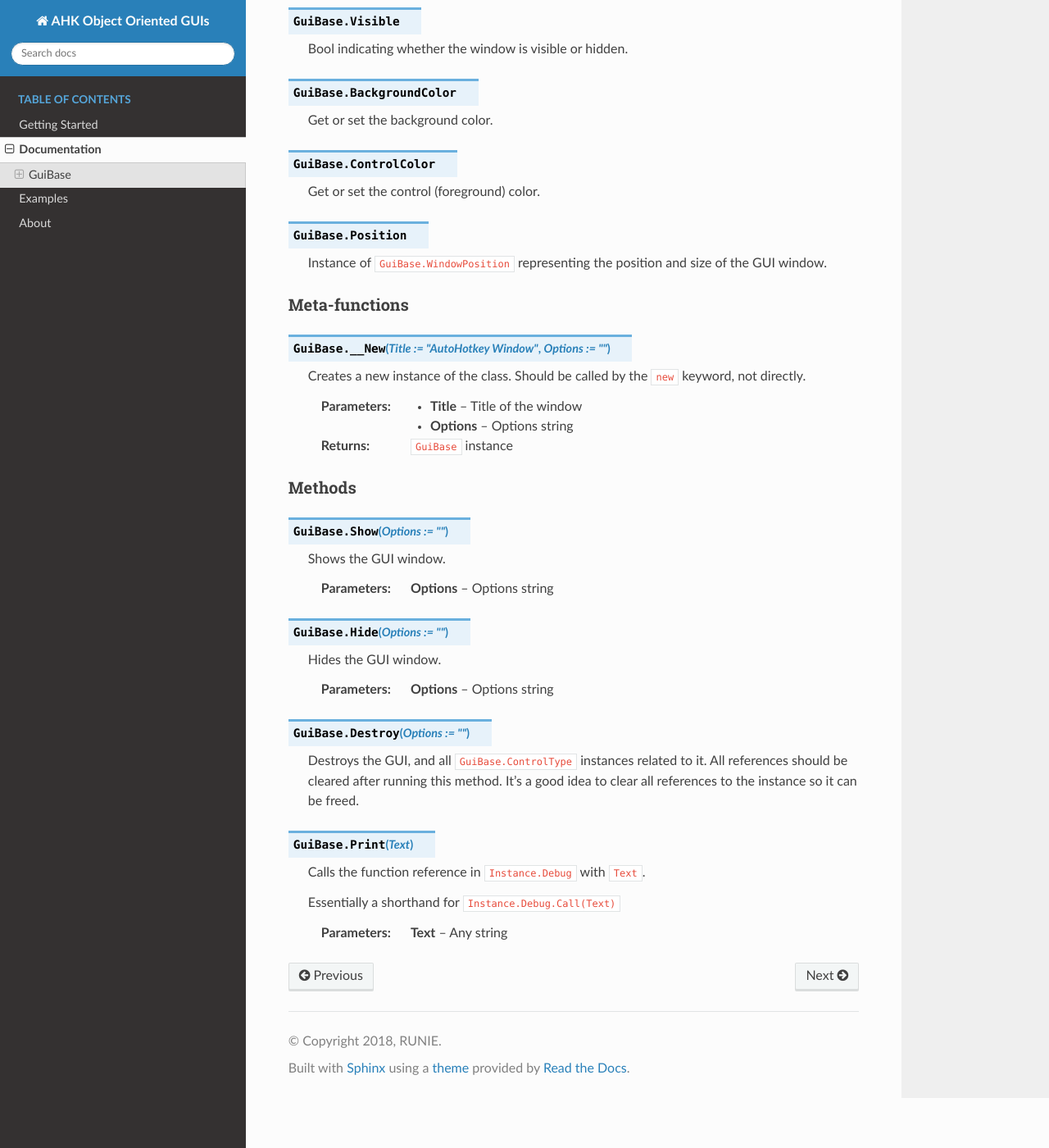
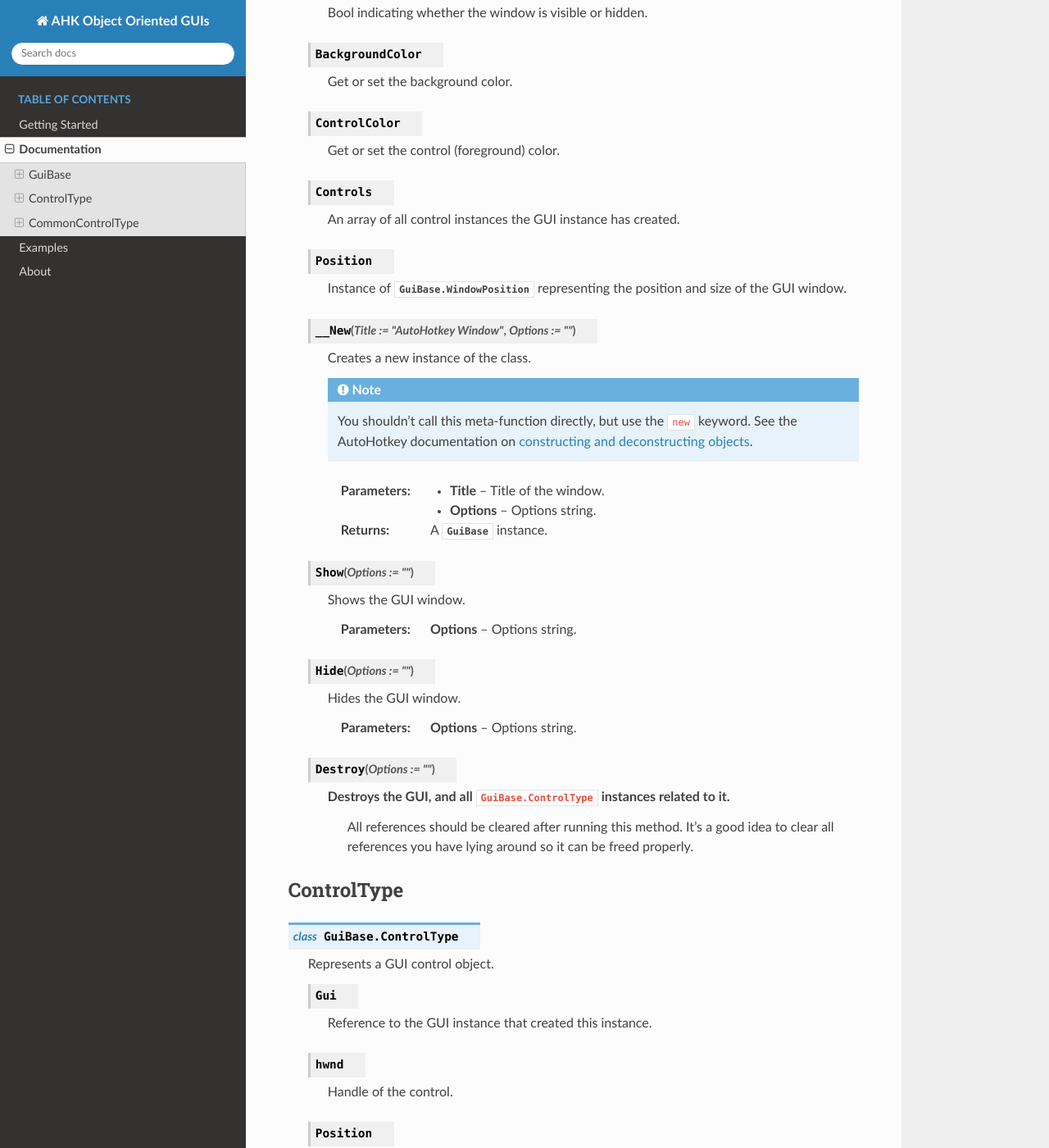
Before and after one commit to Run1e/AHK-Object-Oriented-GUIs, a Sphinx documentation site: the page built from docs/documentation.rst, in a window 1280 px wide and 1400 px high, scrolled down 834 px. Shown: the whole window at 82% size. Built offline with Sphinx 7.4.7 and the Read the Docs theme 2.0.0, drawn with Linux system fonts in a browser that asks for light colours; some of the changed text lies outside the part shown.

Commit message:
Added ControlType and CommonControlType

```diff
--- a/docs/documentation.rst
+++ b/docs/documentation.rst
@@ -6,86 +6,160 @@
 GuiBase
 --------
 
-.. class:: GuiBase
-
-The ``GuiBase`` class is the main class that represents a GUI.
+The :class:`GuiBase` class is the main class that represents a GUI.
 
 It can either be instantiated directly, or you can extend upon it for more complicated GUIs. See the :ref:`examples`.
-
-   .. currentmodule:: GuiBase
 
 Library info
 ~~~~~~~~~~~~
 
-.. data:: __Version
+.. data:: GuiBase.__Version
 
-   Contains the current version of the library.
+   Contains the installed version of the library.
 
-Attributes and properties
-~~~~~~~~~~~~~~~~~~~~~~~~~~~
 
-.. data:: Title
 
-   Get or set the window title.
+.. class:: GuiBase
 
-.. data:: hwnd
+  Represents a GUI object.
 
-   Contains the window handle.
+  .. data:: Title
 
-.. attribute:: ahk_id
+     Get or set the window title.
 
-   Shorthand for ``"ahk_id" . hwnd``
+  .. data:: hwnd
 
-.. data:: Visible
+     Contains the window handle.
 
-   Bool indicating whether the window is visible or hidden.
+  .. attribute:: ahk_id
 
-.. data:: BackgroundColor
+     Shorthand for ``"ahk_id" . hwnd``
 
-   Get or set the background color.
+  .. data:: Visible
 
-.. data:: ControlColor
+     Bool indicating whether the window is visible or hidden.
 
-   Get or set the control (foreground) color.
+  .. data:: BackgroundColor
 
-.. data:: Position
+     Get or set the background color.
 
-   Instance of ``GuiBase.WindowPosition`` representing the position and size of the GUI window.
+  .. data:: ControlColor
 
-Meta-functions
-~~~~~~~~~~~~~~
+     Get or set the control (foreground) color.
 
-.. function:: __New(Title := "AutoHotkey Window", Options := "")
+  .. data:: Controls
 
-   Creates a new instance of the class. Should be called by the ``new`` keyword, not directly.
+     An array of all control instances the GUI instance has created.
 
-   :param Title: Title of the window
-   :param Options: Options string
-   :return: ``GuiBase`` instance
+  .. data:: Position
 
-Methods
-~~~~~~~
+     Instance of :class:`GuiBase.WindowPosition` representing the position and size of the GUI window.
 
-.. function:: Show(Options := "")
+  .. function:: __New(Title := "AutoHotkey Window", Options := "")
 
-   Shows the GUI window.
+     Creates a new instance of the class.
 
-   :param Options: Options string
+     .. note::
+	   You shouldn't call this meta-function directly, but use the ``new`` keyword.
+	   See the AutoHotkey documentation on `constructing and deconstructing objects <https://autohotkey.com/docs/Objects.htm#Custom_NewDelete>`_.
 
-.. function:: Hide(Options := "")
+     :param Title: Title of the window.
+     :param Options: Options string.
+     :return: A :class:`GuiBase` instance.
 
-   Hides the GUI window.
+  .. function:: Show(Options := "")
 
-   :param Options: Options string
+     Shows the GUI window.
 
-.. function:: Destroy(Options := "")
+     :param Options: Options string.
 
-   Destroys the GUI, and all ``GuiBase.ControlType`` instances related to it. All references should be cleared after running this method. It's a good idea to clear all references to the instance so it can be freed.
+  .. function:: Hide(Options := "")
 
-.. function:: Print(Text)
+     Hides the GUI window.
 
-   Calls the function reference in ``Instance.Debug`` with ``Text``.
+     :param Options: Options string.
 
-   Essentially a shorthand for ``Instance.Debug.Call(Text)``
+  .. function:: Destroy(Options := "")
 
-   :param Text: Any string
+     Destroys the GUI, and all ``GuiBase.ControlType`` instances related to it.
+	All references should be cleared after running this method.
+	It's a good idea to clear all references you have lying around so it can be freed properly.
+
+.. currentmodule:: GuiBase
+
+ControlType
+--------
+
+.. class:: ControlType
+
+  Represents a GUI control object.
+
+  .. data:: Gui
+
+     Reference to the GUI instance that created this instance.
+
+  .. data:: hwnd
+
+     Handle of the control.
+
+  .. data:: Position
+
+     :class:`GuiBase.ControlPosition` instance.
+
+  .. function:: __New(Gui, Options := "", Text := "")
+
+     Creates a new control instance.
+
+	.. note::
+	   You shouldn't have to call this yourself, instead use the methods in :class:`GuiBase` to add controls.
+
+     :param Gui: The GUI instance that created this control.
+     :param Options: Options string.
+	:param Text: Inital text contents of the control, if applicable.
+     :return: An indirect reference to the control instance.
+
+  .. function:: Options(Options)
+
+     Change the options/settings of the control.
+
+	:param Options: Options string.
+
+  .. function:: Control(Command := "", Options := "")
+
+     Calls the `GuiControl <https://autohotkey.com/docs/commands/GuiControl.htm>`_ command.
+
+	:param Command: The action to do. See documentation link above.
+	:param Options: `Param3` in the documentation link above.
+
+  .. function:: OnEvent(Func := "")
+
+     Makes the control call ``Func`` when an event happens.
+
+     :param Func: Function reference or boundfunc to call when events happen.
+
+CommonControlType
+--------
+
+.. class:: CommonControlType
+
+   This class extends on :class:`GuiBase.ControlType`
+
+   Represents a control with a text field, such as:
+
+   :class:`GuiBase.TextControl`
+
+   :class:`GuiBase.ButtonControl`
+
+   :class:`GuiBase.EditControl`
+
+  .. data:: Text
+
+	Get or set the contents of the control.
+
+  .. function:: GetText()
+
+     :return: The text contents of the control.
+
+  .. function:: SetText(Text)
+
+     :param Text: New contents of the control.
```
